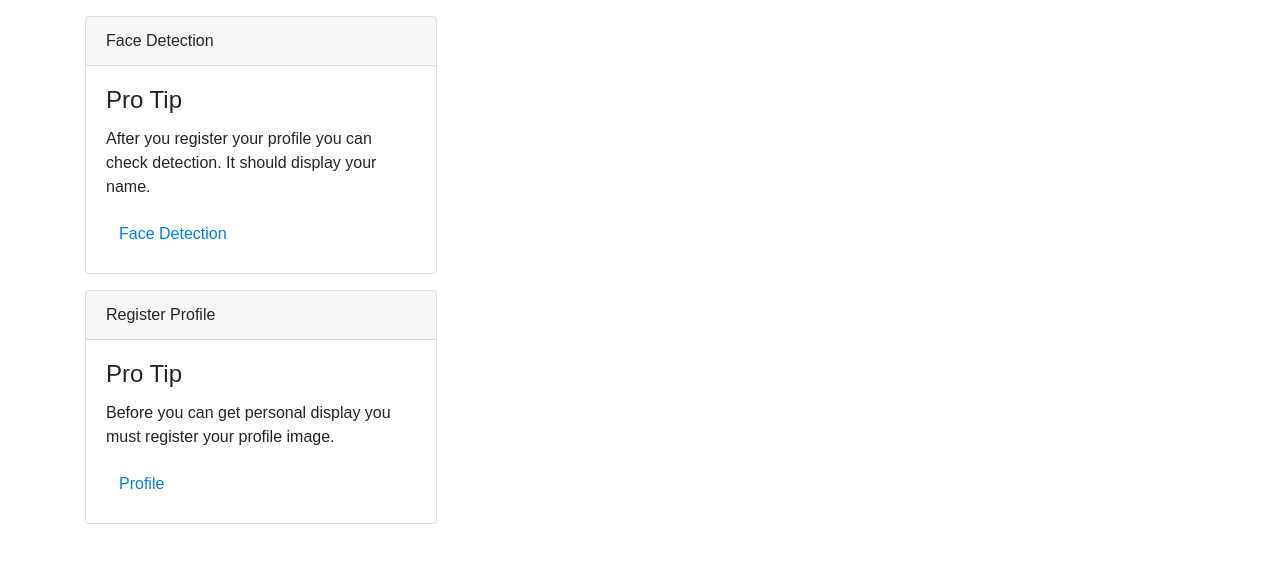
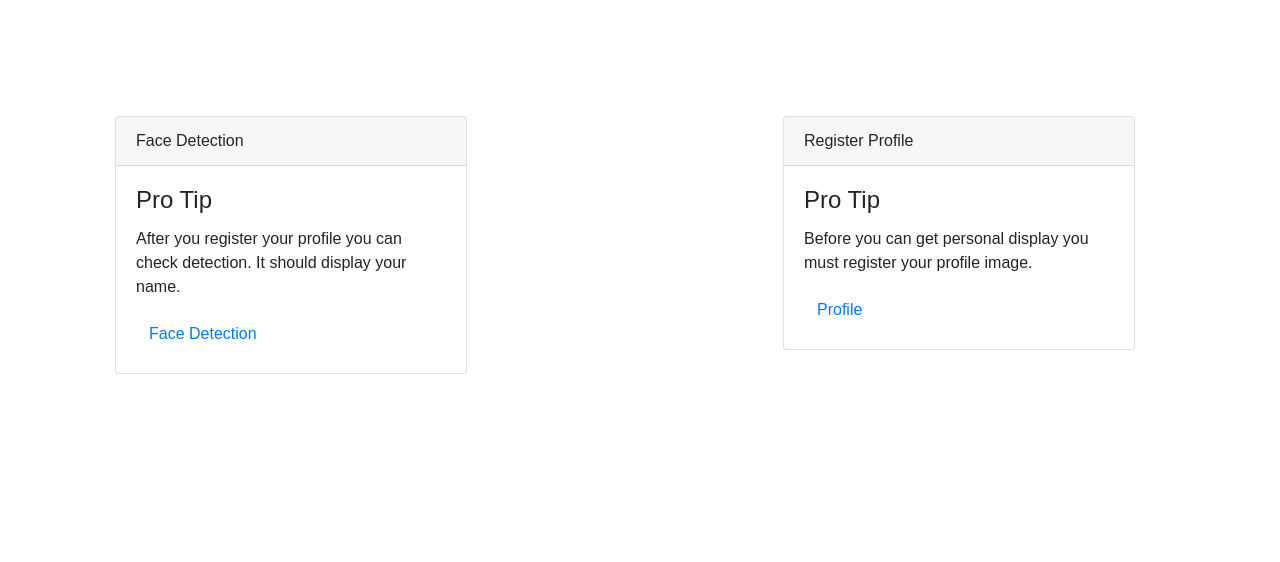
Before and after one commit to erynjohn/smarter-products, a React (Create React App) app in the folder client/: page /detection in a window 1280 px wide. Shown: the top 562 px of the page. Built offline with nearby package versions, Linux system fonts and the light colour scheme.

Commit message:
update video and image

```diff
--- a/client/src/Components/Dashboard.jsx
+++ b/client/src/Components/Dashboard.jsx
@@ -4,12 +4,6 @@ import Detection from '../views/Detection'
 
 export default class Dashboard extends Component {
 
-
-  // componentDidMount() {
-  //   fetch('/api/secret')
-  //     .then(res => res.text())
-  //     .then(res => this.setState({message: res}));
-  // }
 
   render() {
 
--- a/client/src/views/Detection.js
+++ b/client/src/views/Detection.js
@@ -5,27 +5,28 @@ import { MDBCard, MDBCardBody, MDBCardTitle, MDBCardText, MDBCardHeader, MDBBtn,
 const PanelPage = props => {
 return (
   <>
-<MDBContainer>
-  <MDBCard style={{ width: "22rem", marginTop: "1rem" }}>
+
+<MDBContainer style={{margin: '100px 100px 50px'}}>
+  <MDBCard style={{ width: "22rem", marginTop: "1rem", float: 'left' }}>
     <MDBCardHeader color="deep-orange lighten-1">Face Detection</MDBCardHeader>
     <MDBCardBody>
       <MDBCardTitle>Pro Tip</MDBCardTitle>
       <MDBCardText>
         After you register your profile you can check detection. It should display your name.
       </MDBCardText>
-      <MDBBtn color="deep-orange"><Link to='./VideoInput.js'>Face Detection</Link></MDBBtn>
+      <MDBBtn color="deep-orange"><Link to='camera'>Face Detection</Link></MDBBtn>
     </MDBCardBody>
   </MDBCard>
 </MDBContainer>
-<MDBContainer>
-  <MDBCard style={{ width: "22rem", marginTop: "1rem" }}>
+<MDBContainer style={{margin: '100px 10px 50px'}}>
+  <MDBCard style={{ width: "22rem", marginTop: "1rem", float: 'right' }}>
     <MDBCardHeader color="deep-orange lighten-1">Register Profile</MDBCardHeader>
     <MDBCardBody>
       <MDBCardTitle>Pro Tip</MDBCardTitle>
       <MDBCardText>
         Before you can get personal display you must register your profile image.
       </MDBCardText>
-      <MDBBtn color="deep-orange"><Link to='./ImageInput.js'>Profile</Link></MDBBtn>
+      <MDBBtn color="deep-orange"><Link to='photo'>Profile</Link></MDBBtn>
     </MDBCardBody>
   </MDBCard>
 </MDBContainer>
--- a/client/src/views/ImageInput.js
+++ b/client/src/views/ImageInput.js
@@ -2,6 +2,7 @@ import React, { Component } from 'react';
 import { withRouter } from 'react-router-dom';
 import { loadModels, getFullFaceDescription, createMatcher } from '../api/face';
 import ShowDescriptors from '../api/showDescriptors';
+import Navigation from '../Navigation';
 
 // Import image to test API
 const testImg = require('../img/test.jpg');
@@ -26,9 +27,8 @@ class ImageInput extends Component {
     this.state = {
       ...INIT_STATE,
       faceMatcher: null,
-      name: '',
-      email: '',
-      zipcode: ''
+      name: ''
+
      };
   }
 
@@ -159,7 +159,8 @@ class ImageInput extends Component {
 
     return (
       <>
-      <div style={{margin:'10px'}}>
+      <Navigation />
+      <div style={{margin:'10px', backgroundColor: 'rgba(17,35,64, 0.2)', padding: '20px'}}>
 
       <h3>Add Profile</h3>
       <form>
```
